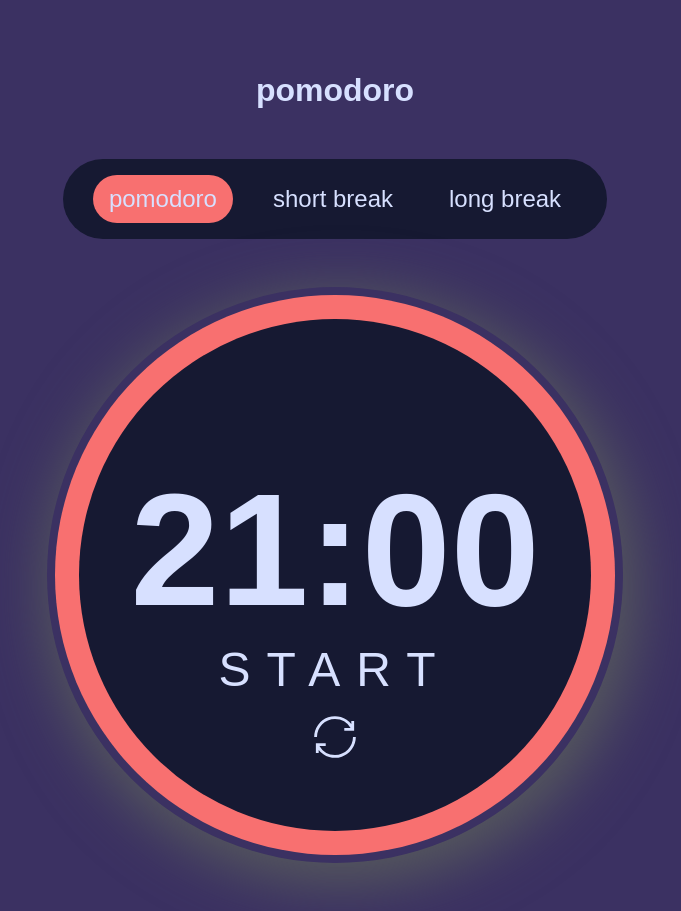
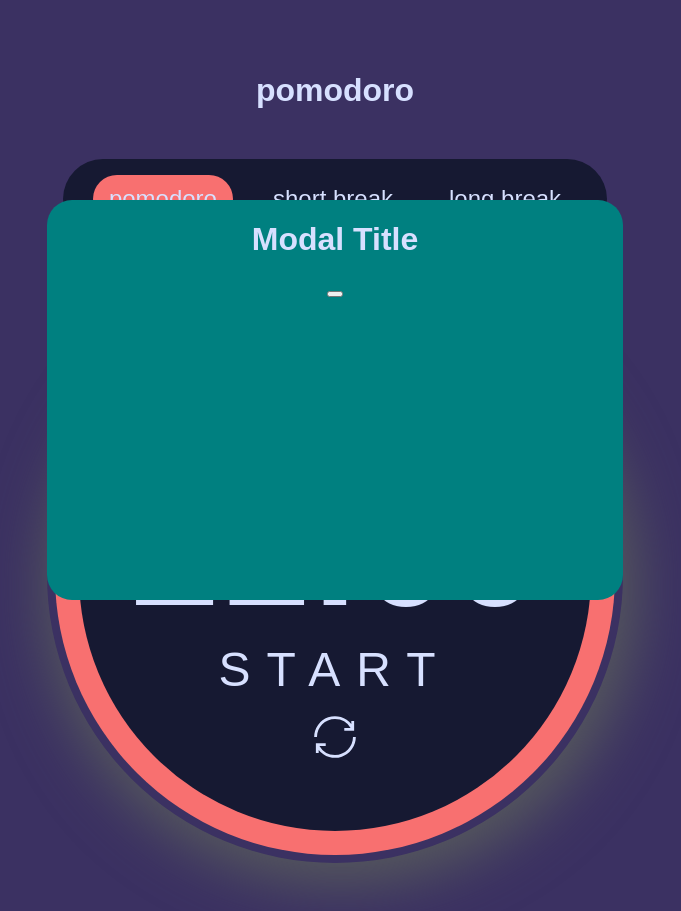
Before and after one commit to Gosia-Magdzik/pomodoro, a React (Create React App) app: page / in a window 1280 px wide. Shown: the whole page, without its empty margins (305-986 px from the left). Built offline with nearby package versions, Linux system fonts and the light colour scheme.

Commit message:
Modal created + styling + setting in files

```diff
--- a/src/App.js
+++ b/src/App.js
@@ -1,14 +1,18 @@
 import { Title, Wrapper } from "./Globalstyle";
 import { Controls } from "./components/controls";
 import { Timer } from "./components/Timer";
+import { Modal } from "./components/Setting/Modal";
 
 function App() {
   return (
-    <Wrapper>
-      <Title>pomodoro</Title>
-      <Controls/>
-      <Timer/>
-    </Wrapper>
+    <>
+      <Modal />
+      <Wrapper>
+        <Title>pomodoro</Title>
+        <Controls/>
+        <Timer/>
+      </Wrapper>
+    </>
   );
 }
 
--- a/src/Globalstyle.js
+++ b/src/Globalstyle.js
@@ -20,6 +20,7 @@ export const GlobalStyle = createGlobalStyle`
     display: flex;
     align-items: center;
     justify-content: center;
+    color: ${({ theme }) => theme.color.Periwinkle};
   }
 `;
 
--- a/src/components/Setting/Backdrop/index.js
+++ b/src/components/Setting/Backdrop/index.js
@@ -4,7 +4,7 @@ import { KBackdrop } from './styled';
 export const Backdrop = () => {
   return (
     <KBackdrop>
-      index
+
     </KBackdrop>
   )
 }
--- a/src/components/Setting/Backdrop/styled.js
+++ b/src/components/Setting/Backdrop/styled.js
@@ -1,5 +1,10 @@
 import styled from "styled-components";
 
 export const KBackdrop = styled.div`
-
+    width: 100%;
+    height: 100%;
+    position: fixed;
+    top: 0;
+    left: 0;
+    z-index: 100;
 `
--- a/src/components/Setting/Modal/index.js
+++ b/src/components/Setting/Modal/index.js
@@ -1,7 +1,12 @@
-import React from 'react'
+import React from 'react';
+import { Backdrop } from '../Backdrop';
+import { ModalContainer } from '../ModalContainer';
 
 export const Modal = () => {
   return (
-    <div>Modal</div>
+    <>
+      <Backdrop />
+      <ModalContainer />
+    </>
   )
 }
--- a/src/components/Setting/ModalContainer/index.js
+++ b/src/components/Setting/ModalContainer/index.js
@@ -1,7 +1,23 @@
 import React from 'react'
+import {
+  Container,
+  ModalContent,
+  ModalHeader,
+  ModalBody,
+  ModalTitle,
+  ModalCloseButton,
+} from './styled'
 
 export const ModalContainer = () => {
   return (
-    <div>index</div>
+    <Container>
+      <ModalContent>
+        <ModalHeader>
+          <ModalTitle>Modal Title</ModalTitle>
+          <ModalCloseButton></ModalCloseButton>
+        </ModalHeader>
+        <ModalBody></ModalBody>
+      </ModalContent>
+    </Container>
   )
 }
--- a/src/components/Setting/ModalContainer/styled.js
+++ b/src/components/Setting/ModalContainer/styled.js
@@ -1 +1,34 @@
 import styled from "styled-components";
+
+export const Container = styled.div`
+    position: absolute;
+    display: flex;
+    place-items: center;
+    align-items: center;
+    justify-content: center;
+    height: 100vh;
+    //width: 100vh;
+`
+
+export const ModalContent = styled.div`
+    width: 36rem;
+    height: 25rem;
+    background-color: teal;
+    border-radius: 25px;
+`
+
+export const ModalHeader = styled.div`
+
+`
+
+export const ModalBody = styled.div`
+
+`
+
+export const ModalTitle = styled.h1`
+
+`
+
+export const ModalCloseButton = styled.button`
+
+`
```
